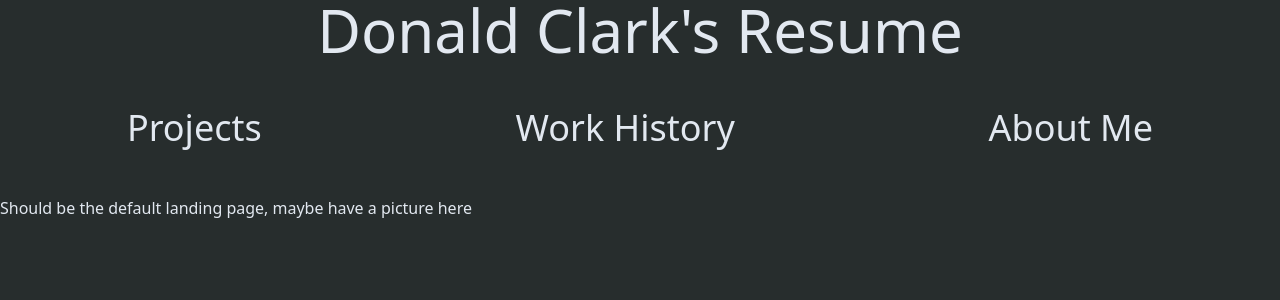
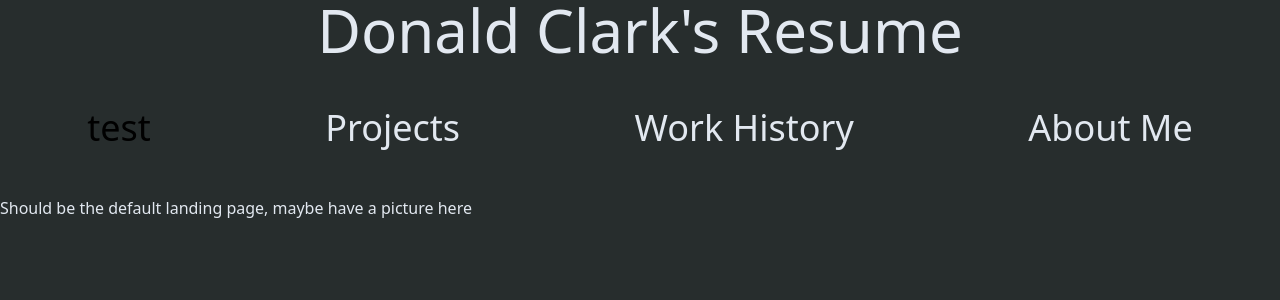
Before and after one commit to DonClark93/dc-resume, a React (Vite) app: page / in a window 1280 px wide. Shown: the top 300 px of the page. Built offline with nearby package versions, Linux system fonts and the light colour scheme.

Commit message:
added button to homepage

```diff
--- a/src/App.jsx
+++ b/src/App.jsx
@@ -7,6 +7,7 @@ import AboutMe from './components/AboutMe.jsx'
 import Projects from './components/Projects.jsx'
 import WorkHistory from './components/WorkHistory.jsx'
 import Default from './components/Default.jsx'
+import ResumeButton from "./components/ResumeButton.jsx"
 
 
 function App() {
@@ -38,6 +39,7 @@ function App() {
       <br></br>
       <br></br>
       <div className="flex text-4xl justify-around">
+        <ResumeButton updateView={updateView} activity={"test"}></ResumeButton>
         <div className="  text-slate-200" onClick={() => updateView("projects")}>
           Projects
         </div>
```
